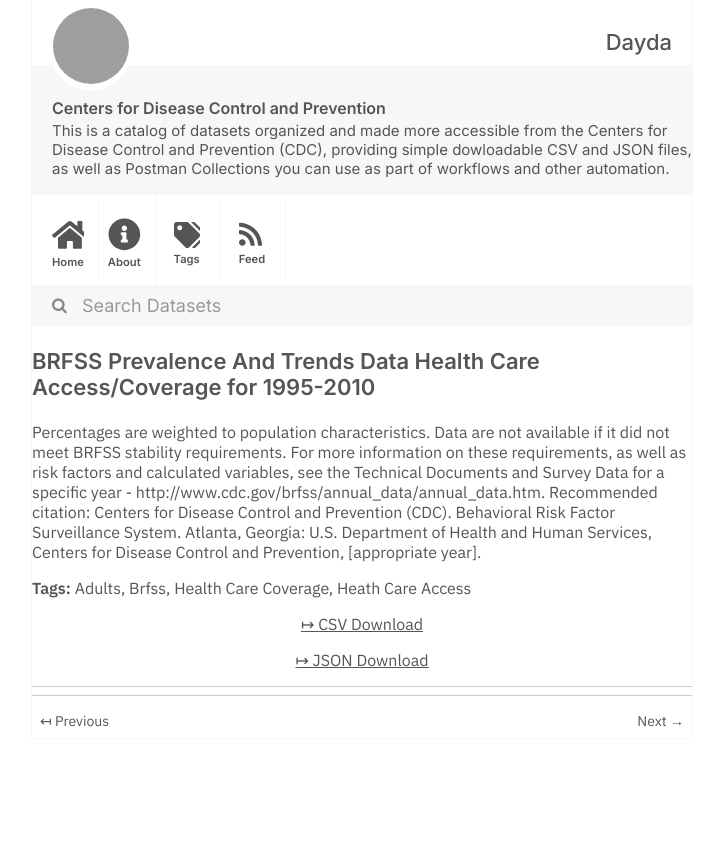
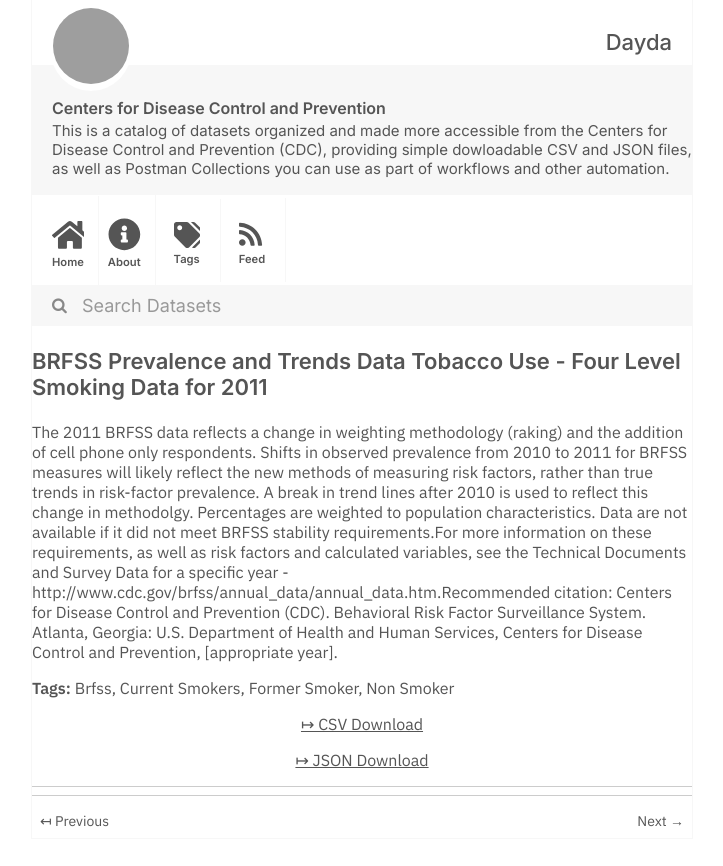
Before and after one commit to dayda-entities/centers-for-disease-control-and-prevention, a Jekyll site: the page built from _posts/2020-11-12-brfss-prevalence-and-trends-da.md, in a window 1280 px wide, cut to the strip 0-866 px from the top of the page. Shown: the whole strip, without its empty margins (278-1001 px from the left). Built offline with Jekyll 4.4.1, drawn with Linux system fonts in a browser that asks for light colours; grey boxes are pictures that could not be loaded.

Commit message:
Publish Data

```diff
--- a/_posts/2020-11-12-brfss-prevalence-and-trends-da.md
+++ b/_posts/2020-11-12-brfss-prevalence-and-trends-da.md
@@ -1,18 +1,20 @@
 ---
-title: BRFSS Prevalence And Trends Data Health Care Access/Coverage for 1995-2010
-created: '2020-11-12T12:16:18.719363'
-modified: '2021-04-21T19:38:54.142015'
+title: >-
+  BRFSS Prevalence and Trends Data Tobacco Use - Four Level Smoking Data for
+  2011
+created: '2020-11-12T12:17:10.714767'
+modified: '2021-04-21T19:44:03.277945'
 state: active
 type: dataset
 tags:
-  - Adults
   - Brfss
-  - Health Care Coverage
-  - Heath Care Access
+  - Current Smokers
+  - Former Smoker
+  - Non Smoker
 groups: []
-csv_url: 'https://data.cdc.gov/api/views/t984-9cdv/rows.csv?accessType=DOWNLOAD'
-json_url: 'https://data.cdc.gov/api/views/t984-9cdv/rows.json?accessType=DOWNLOAD'
+csv_url: 'https://data.cdc.gov/api/views/ya9m-pyut/rows.csv?accessType=DOWNLOAD'
+json_url: 'https://data.cdc.gov/api/views/ya9m-pyut/rows.json?accessType=DOWNLOAD'
 layout: post
 
 ---
-Percentages are weighted to population characteristics. Data are not available if it did not meet BRFSS stability requirements. For more information on these requirements, as well as risk factors and calculated variables, see the Technical Documents and Survey Data for a specific year - http://www.cdc.gov/brfss/annual_data/annual_data.htm. Recommended citation: Centers for Disease Control and Prevention (CDC). Behavioral Risk Factor Surveillance System. Atlanta, Georgia: U.S. Department of Health and Human Services, Centers for Disease Control and Prevention, [appropriate year].
+The 2011 BRFSS data reflects a change in weighting methodology (raking) and the addition of cell phone only respondents. Shifts in observed prevalence from 2010 to 2011 for BRFSS measures will likely reflect the new methods of measuring risk factors, rather than true trends in risk-factor prevalence. A break in trend lines after 2010 is used to reflect this change in methodolgy. Percentages are weighted to population characteristics. Data are not available if it did not meet BRFSS stability requirements.For more information on these requirements, as well as risk factors and calculated variables, see the Technical Documents and Survey Data for a specific year - http://www.cdc.gov/brfss/annual_data/annual_data.htm.Recommended citation: Centers for Disease Control and Prevention (CDC). Behavioral Risk Factor Surveillance System. Atlanta, Georgia: U.S. Department of Health and Human Services, Centers for Disease Control and Prevention, [appropriate year].
```
